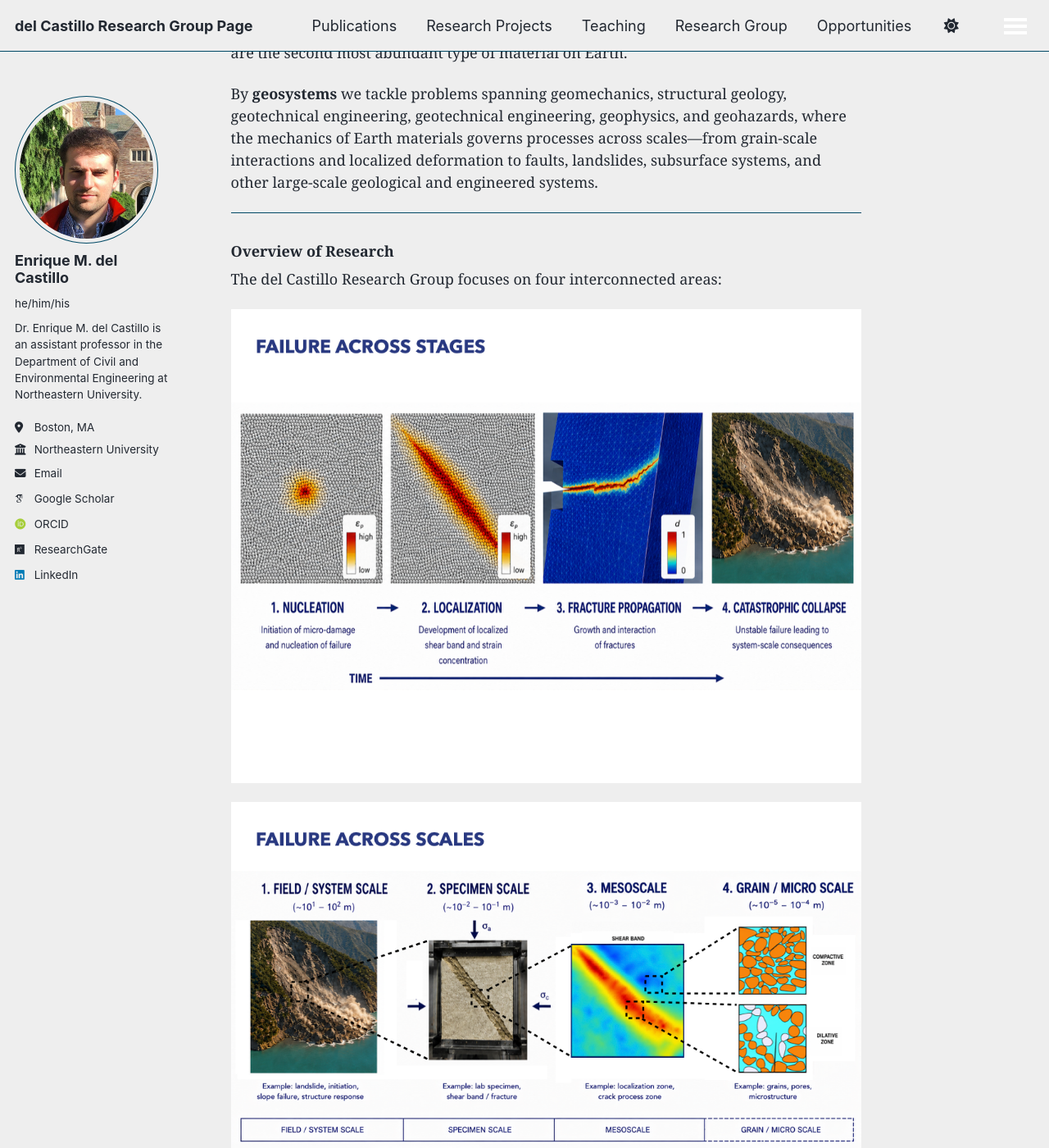
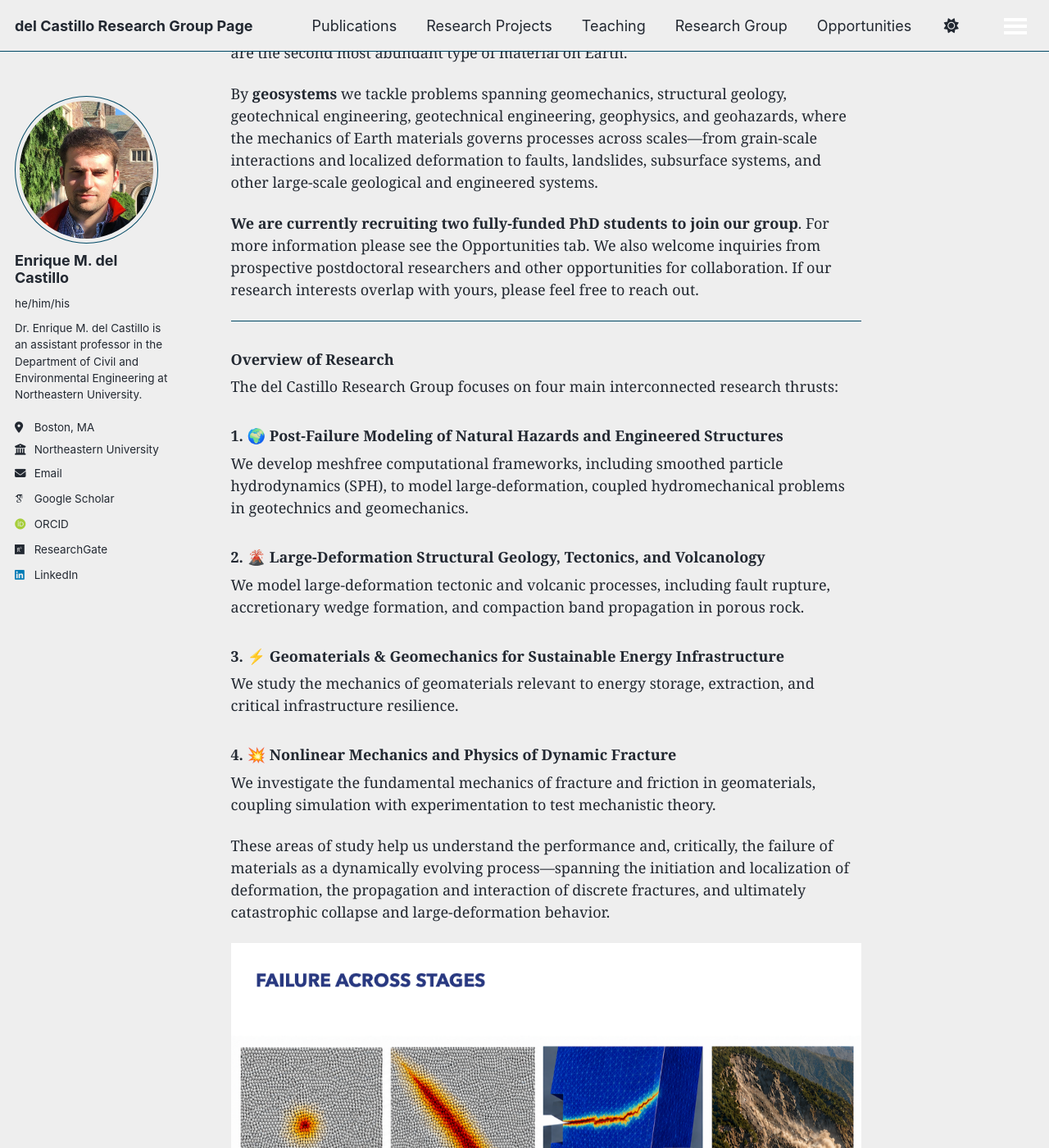
Before and after one commit to emdc19/emdcwebsite, a Jekyll site: the page built from _pages/about.md, in a window 1280 px wide and 1400 px high, scrolled down 834 px. Shown: the whole window at 82% size. Built offline with Jekyll 4.4.1, drawn with Linux system fonts in a browser that asks for light colours; some web fonts are replaced; a script that is not in the unit is left out; some of the changed text lies outside the part shown.

Commit message:
Update about.md

```diff
--- a/_pages/about.md
+++ b/_pages/about.md
@@ -19,23 +19,19 @@ By **complex materials** we refer to both natural and engineered materials which
 
 By **geosystems** we tackle problems spanning geomechanics, structural geology, geotechnical engineering, geotechnical engineering, geophysics, and geohazards, where the mechanics of Earth materials governs processes across scales—from grain-scale interactions and localized deformation to faults, landslides, subsurface systems, and other large-scale geological and engineered systems.
 
+**We are currently recruiting two fully-funded PhD students to join our group**. For more information please see the Opportunities tab. We also welcome inquiries from prospective postdoctoral researchers and other opportunities for collaboration. If our research interests overlap with yours, please feel free to reach out.
+
 ---
 
 ### Overview of Research
 
-The del Castillo Research Group focuses on four interconnected areas:
+The del Castillo Research Group focuses on four main interconnected research thrusts:
 
-![Research framework1]({{ base_path }}/images/stages2.png)
-
-![Research framework2]({{ base_path }}/images/scale2.png)
-
-
-
-### 1. 🌍 Meshfree Computational Modeling of Geomaterials
+### 1. 🌍 Post-Failure Modeling of Natural Hazards and Engineered Structures
 
 We develop meshfree computational frameworks, including smoothed particle hydrodynamics (SPH), to model large-deformation, coupled hydromechanical problems in geotechnics and geomechanics.
 
-### 2. 🌋 Structural Geology, Tectonics, and Volcanology
+### 2. 🌋 Large-Deformation Structural Geology, Tectonics, and Volcanology
 
 We model large-deformation tectonic and volcanic processes, including fault rupture, accretionary wedge formation, and compaction band propagation in porous rock.
 
@@ -47,7 +43,19 @@ We study the mechanics of geomaterials relevant to energy storage, extraction, a
 
 We investigate the fundamental mechanics of fracture and friction in geomaterials, coupling simulation with experimentation to test mechanistic theory.
 
-If you share our vision for advancing resilient, sustainable infrastructure through geomechanics, we would love to hear from you — check out the Research Projects page for more detail, and stay tuned for opportunities to join the group.
+These areas of study help us understand the performance and, critically, the failure of materials as a dynamically evolving process—spanning the initiation and localization of deformation, the propagation and interaction of discrete fractures, and ultimately catastrophic collapse and large-deformation behavior.
+
+![Research framework1]({{ base_path }}/images/stages2.png)
+
+Likewise, we seek to understand material behavior and failure as an interconnected process across spatial scales, linking micromechanical processes at the grain scale to specimen-scale behavior, localization and fracture at the mesoscale, and lastly system-scale geotechnical, geological, and geophysical processes.
+
+![Research framework2]({{ base_path }}/images/scale2.png)
+
+For more details, please check the Research Projects tab.
+
+
+
+---
 
 ## News
 
```
